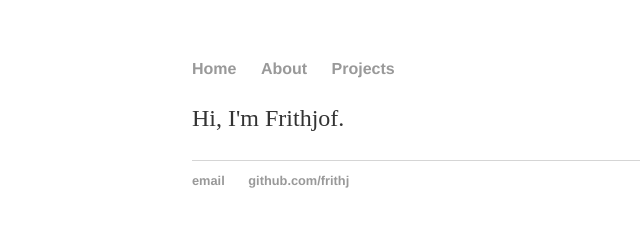
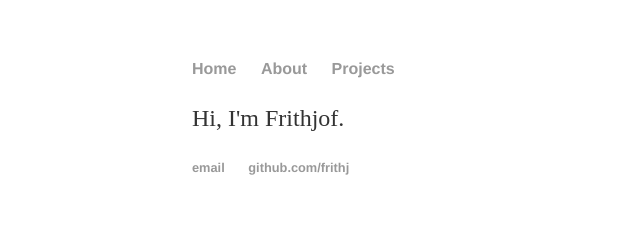
Before and after one commit to frithj/frithj.github.io, a plain HTML site: page index.html in a window 1280 px wide. Shown: the whole page, without its empty margins (0-640 px from the left). Drawn offline with Linux system fonts and the light colour scheme.

Commit message:
Update main.css

```diff
--- a/css/main.css
+++ b/css/main.css
@@ -29,7 +29,6 @@ p {
     color: #333;
 }
 footer {
-    border-top: 1px solid #d5d5d5;
     font-size: .8em;
 }
 
```
